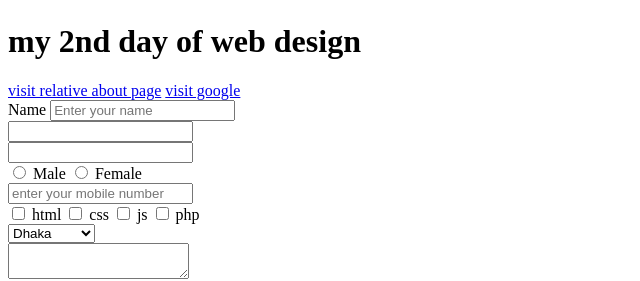
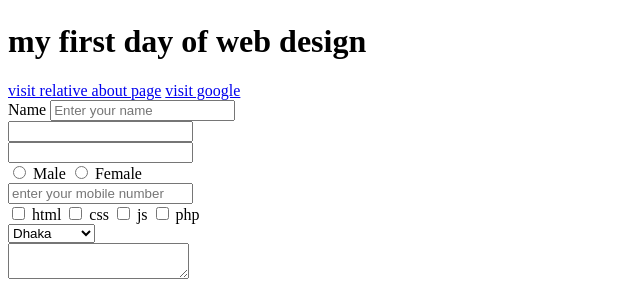
Before and after one commit to poloey/02_uy27_dec_09, a plain HTML site: page index.html in a window 1280 px wide. Shown: the part 539-820 px from the top of the page, without its empty margins (0-640 px from the left). Drawn offline with Linux system fonts and the light colour scheme.

Commit message:
update readme.md

```diff
--- a/index.html
+++ b/index.html
@@ -15,7 +15,7 @@
   <h3>relative image path</h3>
   <img src="google.png" alt="this is a google image" title="googe image">
   <div id="home">
-    <h1>my 2nd day of web design</h1>
+    <h1>my first day of web design</h1>
     <a href="about.html">visit relative about page</a>
     <a title="its a google link" target="_blank" href="https://www.google.com/">visit google</a>
 
```
Also changed, not shown: 1 other file.
